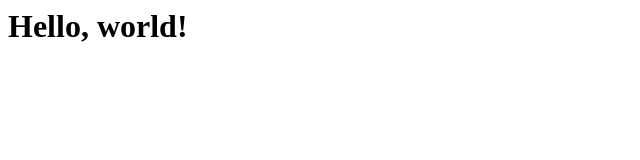
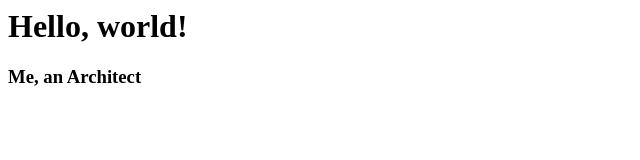
Before and after one commit to Th3cG/My-Hello-World-website, a plain HTML site: page index.html in a window 1280 px wide. Shown: the whole page, without its empty margins (0-640 px from the left). Drawn offline with Linux system fonts and the light colour scheme.

Commit message:
Update index.html

```diff
--- a/index.html
+++ b/index.html
@@ -1,5 +1,6 @@
 <html>
   <body>
     <h1>Hello, world!</h1>
+    <h3>Me, an Architect</h3>
   </body>
 </html>
```
